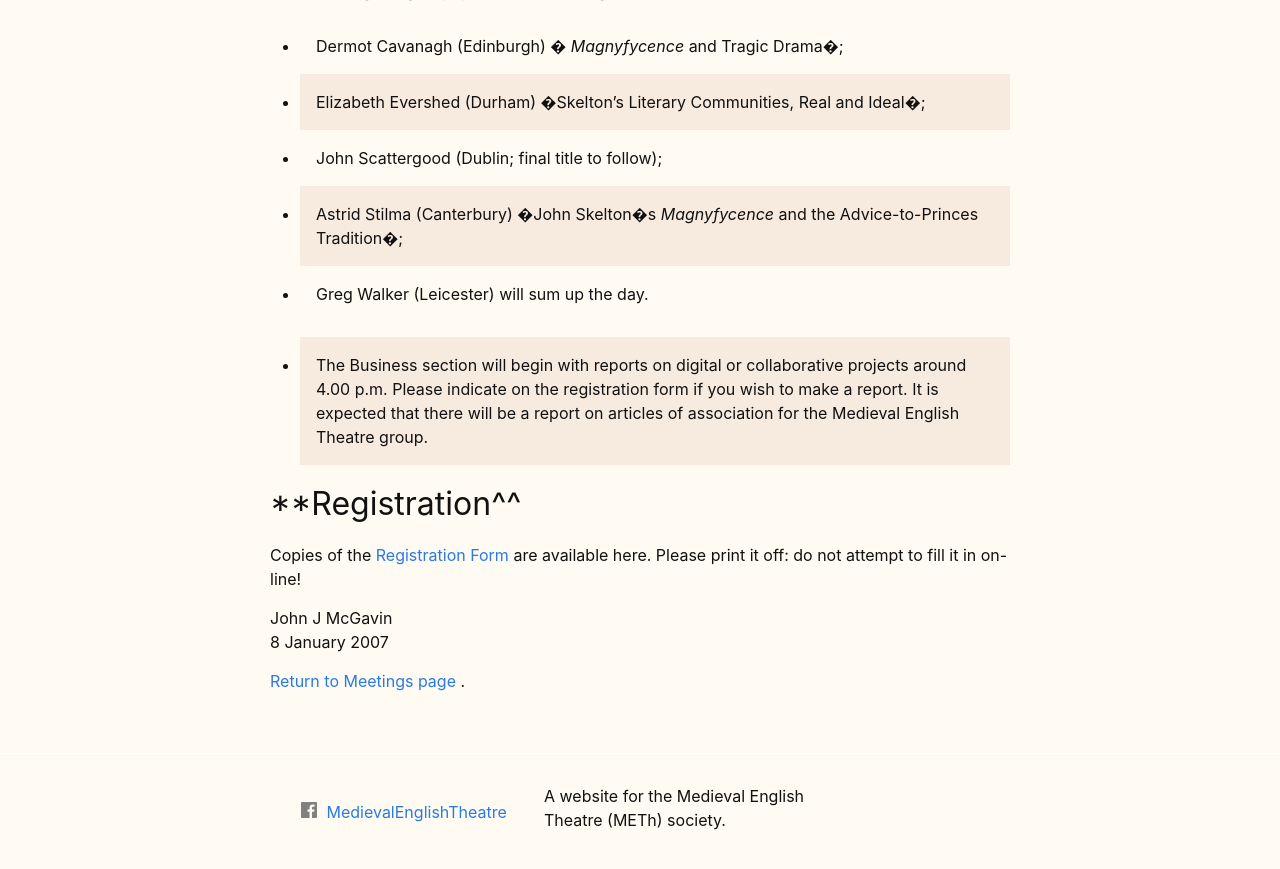
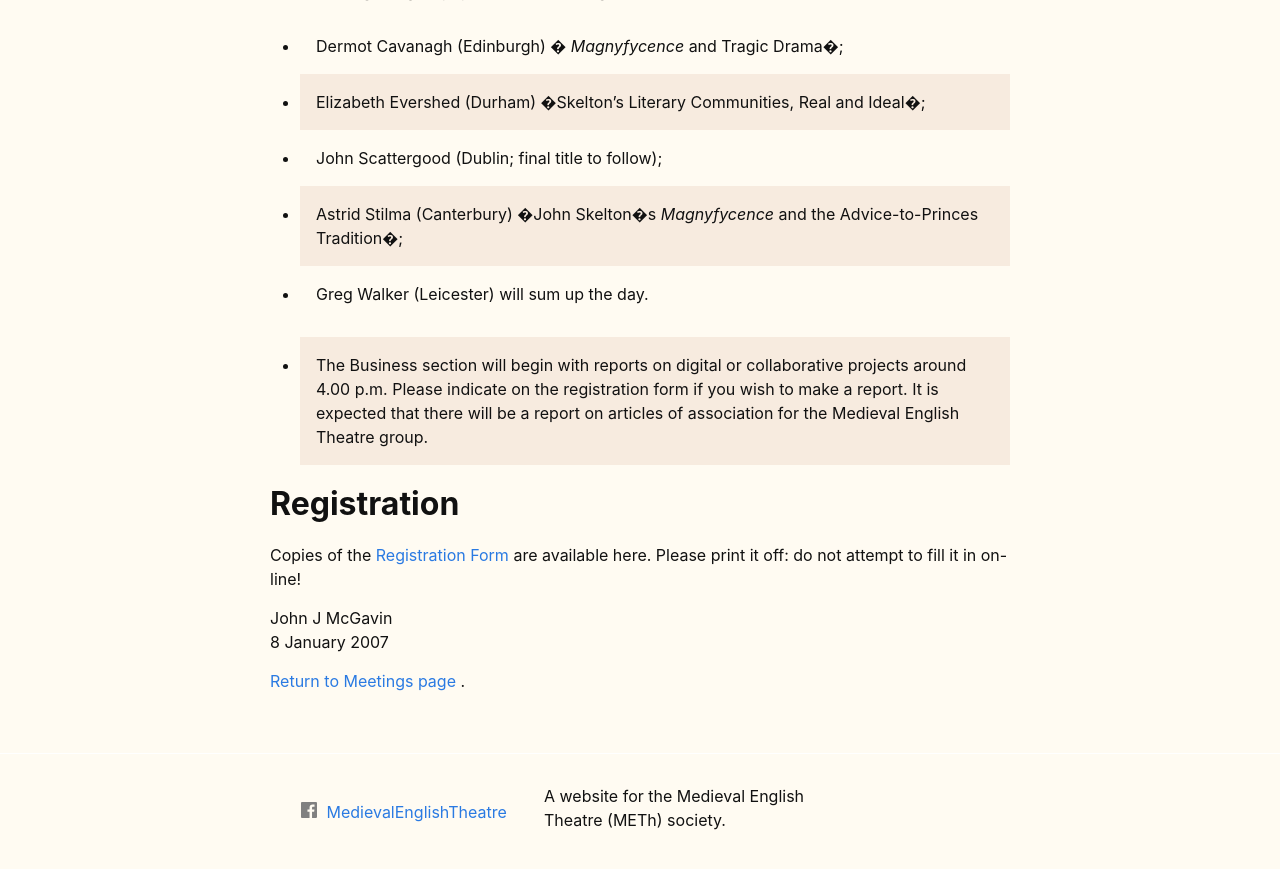
Before and after one commit to jamescummings/jamescummings.github.io, a Jekyll site: the page built from src/meetings/meet_2007/index.md, in a window 1280 px wide and 900 px high, scrolled down 3550 px. Shown: the top 869 px of the window. Built offline with Jekyll 4.4.1, drawn with Linux system fonts in a browser that asks for light colours.

```diff
--- a/src/meetings/meet_2007/index.md
+++ b/src/meetings/meet_2007/index.md
@@ -79,7 +79,7 @@ The following will give papers at the meeting:
 
 - The Business section will begin with reports on digital or collaborative projects around 4.00 p.m. Please indicate on the registration form if you wish to make a report. It is expected that there will be a report on articles of association for the Medieval English Theatre group.
 
-## <a xmlns="http://www.w3.org/1999/xhtml" name="registration"  id="registration"/> **Registration^^
+## <a xmlns="http://www.w3.org/1999/xhtml" name="registration"  id="registration"/> **Registration**
 Copies of the [Registration Form](Registration.doc) are available here. Please print it off: do not attempt to fill it in on-line!
 
 John J McGavin
```
